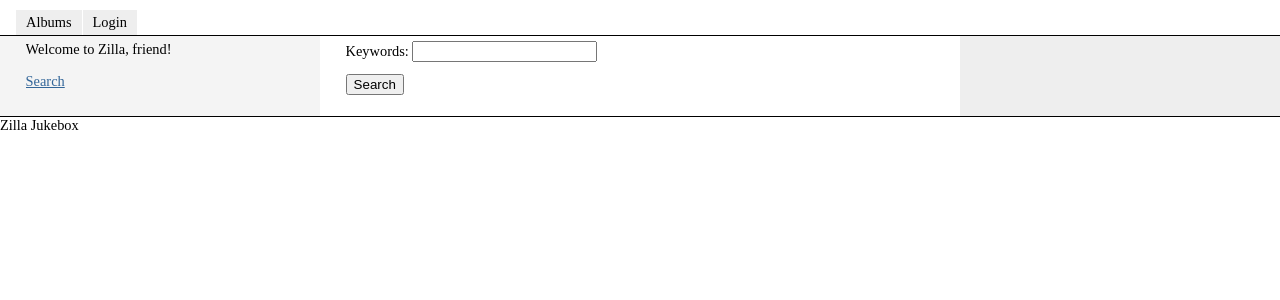
After one commit to steder/zilla, a Django app: page /search/ in a window 1280 px wide. The commit adds this page. Shown: the top 300 px of the page. Run offline with Django 3.2, Linux system fonts and the light colour scheme; parts of the project's set-up code (start-up, migrations or seed data) failed here and were passed over.

Commit message:
In progress, working on search page.  Added some tests form the custom form code.

```diff
--- a/zilla/forms.py
+++ b/zilla/forms.py
@@ -1,3 +1,8 @@
+"""
+UserCreationForm customizations involving an e-mail field.
+
+"""
+
 from django.contrib.auth.models import User
 #from django.contrib.auth import authenticate
 #from django.contrib.auth.tokens import default_token_generator
--- /dev/null
+++ b/zilla/jukebox/forms.py
@@ -0,0 +1,24 @@
+"""Forms for the Jukebox application.
+
+SearchForm
+
+"""
+
+
+from django.contrib.auth.models import User
+#from django.contrib.auth import authenticate
+#from django.contrib.auth.tokens import default_token_generator
+#from django.contrib.sites.models import get_current_site
+#from django.template import Context, loader
+from django import forms
+from django.utils.translation import ugettext_lazy as _
+#from django.utils.http import int_to_base36
+
+from zilla.jukebox import models
+
+
+class SearchForm(forms.Form):
+    """
+    A form that builds a search query.
+    """
+    keywords = forms.CharField(label=_("Keywords"), max_length=255)
--- a/zilla/jukebox/views.py
+++ b/zilla/jukebox/views.py
@@ -8,6 +8,7 @@ from django.http import Http404, HttpResponse, HttpResponseRedirect
 from django.shortcuts import render_to_response, get_object_or_404
 from django.template import RequestContext
 
+from zilla.jukebox import forms
 from zilla.jukebox import models
 
 
@@ -53,3 +54,10 @@ def song_detail(request, song_id):
                                "artist": song.artist,
                                "user": request.user},
                               context_instance=RequestContext(request))
+
+
+def search(request):
+    form = forms.SearchForm()
+    return render_to_response("jukebox/search.html",
+                              {"form":form,},
+                              context_instance=RequestContext(request))
--- a/zilla/templates/base.html
+++ b/zilla/templates/base.html
@@ -3,7 +3,7 @@
 <ul>
   <li><a class="nav" href="/jukebox/">Albums</a></li>
   {% if user.is_authenticated %}
-  <li><a class="nav" href="/accounts/login/">Profile</a></li>
+  <li><a class="nav" href="/accounts/profile/">Profile</a></li>
   <li><a class="nav" href="/accounts/logout/">Logout</a></li>
   {% else %}
   <li><a class="nav" href="/accounts/login/">Login</a></li>
@@ -19,7 +19,7 @@
   <ul>
   </ul>
 </div>
-<p>search</p>
+<p><a href="/search/">Search</a></p>
 {% endblock %}
 {% block footer %}
 Zilla Jukebox
--- /dev/null
+++ b/zilla/templates/jukebox/search.html
@@ -0,0 +1,7 @@
+{% extends "base.html" %}
+{% block content %}
+<form action="/search/" method="get">
+  {{ form.as_p }}
+  <input type="submit" value="Search" />
+</form>
+{% endblock %}
--- a/zilla/templates/registration/register.html
+++ b/zilla/templates/registration/register.html
@@ -1,6 +1,7 @@
 {% extends "base.html" %}
 {% block content %}
 <form action="/accounts/register/" method="post">{% csrf_token %}
-{{ form.as_p }}
-<input type="submit" value="Register" />
+  {{ form.as_p }}
+  <input type="submit" value="Register" />
+</form>
 {% endblock %}
--- a/zilla/urls.py
+++ b/zilla/urls.py
@@ -21,6 +21,7 @@ urlpatterns = patterns(
 
     # Jukebox:
     url(r'^jukebox/$', "zilla.jukebox.views.album_list"),
+    url(r'^search/$', "zilla.jukebox.views.search"),
     url(r'^album/(?P<album_id>\d+)$', "zilla.jukebox.views.album_detail"),
     url(r'^song/(?P<song_id>\d+)$', "zilla.jukebox.views.song_detail"),
 
```
Also changed, not shown: zilla/jukebox/test_forms.py (added, +17 -0 lines), zilla/jukebox/test_views.py (+9 -2 lines), zilla/test/test_forms.py (added, +20 -0 lines).
